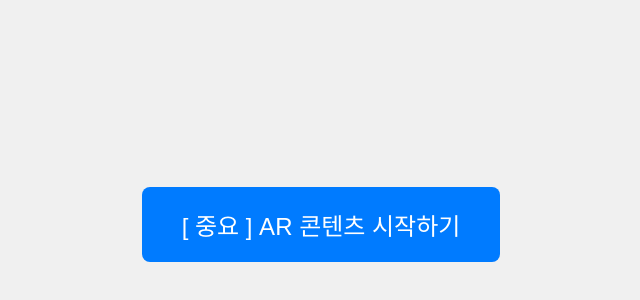
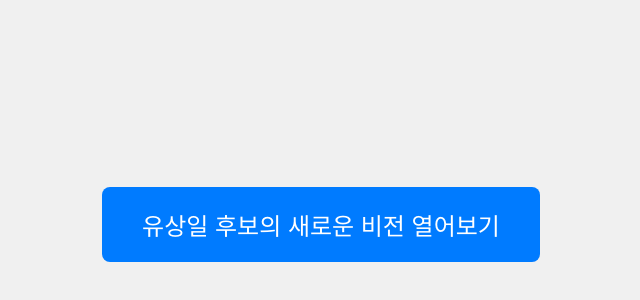
Before and after one commit to bisu0223/number_01, a plain HTML site: page start.html in a window 1280 px wide. Shown: the part 176-476 px from the top of the page, without its empty margins (319-959 px from the left). Drawn offline with Linux system fonts and the light colour scheme.

Commit message:
Add files via upload

```diff
--- a/start.html
+++ b/start.html
@@ -8,7 +8,7 @@
 <body style="margin: 0; display: flex; justify-content: center; align-items: center; height: 100vh; background-color: #f0f0f0;">
     <button onclick="window.location.href='index.html'"
             style="padding: 20px 40px; font-size: 24px; cursor: pointer; background-color: #007bff; color: white; border: none; border-radius: 8px;">
-        [ 중요 ] AR 콘텐츠 시작하기
+        유상일 후보의 새로운 비전 열어보기
     </button>
 </body>
 </html>
```
